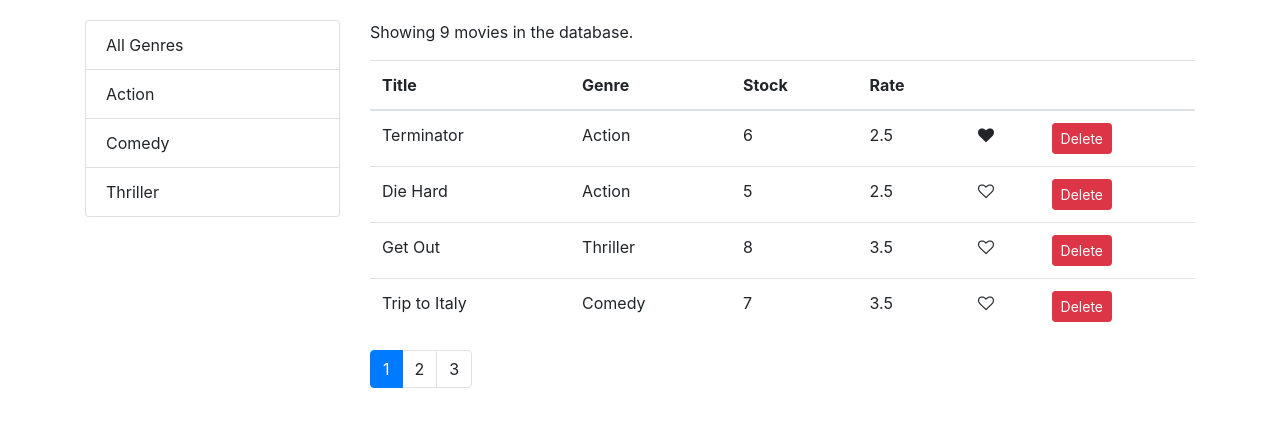
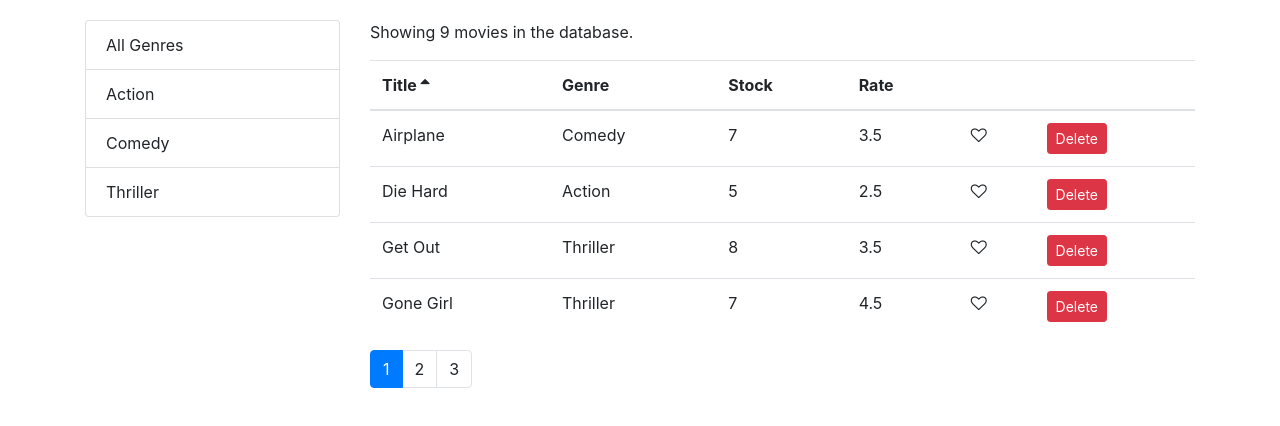
Before and after one commit to MohAhm/vidly, a React (Create React App) app: page / in a window 1280 px wide. Shown: the top 426 px of the page. Built offline with nearby package versions, Linux system fonts and the light colour scheme.

Commit message:
feat: Sort items

```diff
--- /dev/null
+++ b/src/components/common/table.js
@@ -0,0 +1,23 @@
+import React from 'react';
+import TableHeader from './tableHeader';
+import TableBody from './tableBody';
+
+
+const Table = ({ columns, sortColumn, onSort, data }) => {
+    return (
+        <table className="table">
+            <TableHeader
+                columns={columns}
+                sortColumn={sortColumn}
+                onSort={onSort}
+            />
+
+            <TableBody
+                data={data}
+                columns={columns}
+            />
+        </table>
+    );
+}
+
+export default Table;
--- /dev/null
+++ b/src/components/common/tableBody.js
@@ -0,0 +1,36 @@
+import React, { Component } from 'react'
+import _ from 'lodash';
+
+
+class TableBody extends Component {
+    renderCell = (item, column) => {
+        if (column.content)
+            return column.content(item);
+
+        return _.get(item, column.path);
+    }
+
+    createKey = (item, column) => {
+        return item._id + (column.path || column.key);
+    }
+
+    render() {
+        const { data, columns } = this.props
+
+        return (
+            <tbody>
+                {data.map(item =>
+                    <tr key={item._id}>
+                        {columns.map(column =>
+                            <td key={this.createKey(item, column)}>
+                                {this.renderCell(item, column)}
+                            </td>
+                        )}
+                    </tr>
+                )}
+            </tbody>
+        );
+    }
+}
+
+export default TableBody;
--- /dev/null
+++ b/src/components/common/tableHeader.js
@@ -0,0 +1,49 @@
+import React, { Component } from 'react'
+
+
+class TableHeader extends Component {
+    raiseSort = path => {
+        const sortColumn = {...this.props.sortColumn};
+
+        if (sortColumn.path === path)
+            sortColumn.order = sortColumn.order === "asc" ? "desc" : "asc";
+        else {
+            sortColumn.path = path;
+            sortColumn.order = "asc";
+        }
+
+        this.props.onSort(sortColumn)
+    }
+
+    renderSortIcon = column => {
+        const { sortColumn } = this.props;
+
+        if (column.path !== sortColumn.path)
+            return null;
+
+        if (sortColumn.order === 'asc')
+            return <i className="fa fa-sort-asc"/>;
+
+        return <i className="fa fa-sort-desc"/>;
+    }
+
+    render() {
+        return (
+            <thead>
+                <tr>
+                    {this.props.columns.map(column => (
+                        <th
+                            className='clickable'
+                            key={column.path || column.key}
+                            onClick={() => this.raiseSort(column.path)}
+                        >
+                            {column.label} {this.renderSortIcon(column)}
+                        </th>
+                    ))}
+                </tr>
+            </thead>
+        );
+    }
+}
+
+export default TableHeader;
--- a/src/components/movies.js
+++ b/src/components/movies.js
@@ -1,10 +1,11 @@
 import React, { Component } from 'react';
 import { getMovies } from '../services/fakeMovieService';
 import { getGenres } from '../services/fakeGenreService';
-import Like from './common/like';
 import Pagination from './common/pagination';
+import MoviesTable from './moviesTable';
 import ListGroup from './common/listGroup';
 import { paginate } from '../utils/paginate';
+import _ from 'lodash';
 
 
 class Movies extends Component {
@@ -13,10 +14,11 @@
         genres: [],
         currentPage: 1,
         pageSize: 4,
+        sortColumn: { path: 'title', order: 'asc' }
     };
 
     componentDidMount() {
-        const genres = [{ name: "All Genres" }, ...getGenres()];
+        const genres = [{ _id: '', name: "All Genres" }, ...getGenres()];
 
         this.setState({
             movies: getMovies(),
@@ -27,7 +29,7 @@
     handleDelete = movie => {
         const movies = this.state.movies.filter(m => m._id !== movie._id);
 
-        this.setState({ movies })
+        this.setState({ movies });
     };
 
     handleLike = movie => {
@@ -38,37 +40,47 @@
         movies[index].liked = !movies[index].liked;
 
         this.setState({ movies });
-
-        // console.log('Like Clicked', movie);
     };
 
     handlePageChange = page => {
-        this.setState({ currentPage: page })
-
-        // console.log('Page:', page);
-    }
+        this.setState({ currentPage: page });
+    };
 
     handleGenreSelect = genre => {
         this.setState({
             selectedGenre: genre,
             currentPage: 1
         });
+    };
 
-        // console.log(genre);
+    handleSort = sortColumn => {
+        this.setState({ sortColumn });
+
+        // console.log(path);
+    };
+
+    getPageData = () => {
+        const { movies: allMovies, selectedGenre, sortColumn, currentPage, pageSize } = this.state;
+
+        const filtered = selectedGenre && selectedGenre._id
+        ? allMovies.filter(m => m.genre._id === selectedGenre._id)
+        : allMovies;
+
+        const sorted = _.orderBy(filtered, [sortColumn.path], [sortColumn.order]);
+
+        const movies = paginate(sorted, currentPage, pageSize);
+
+        return { totalCount: filtered.length, data: movies }
     }
 
     render() {
         const { length: count } = this.state.movies;
-        const { movies: allMovies, selectedGenre, currentPage, pageSize } = this.state
+        const { sortColumn, currentPage, pageSize } = this.state;
 
         if (count === 0)
             return <p>There are no movies in the database.</p>
 
-        const filtered = selectedGenre && selectedGenre._id
-            ? allMovies.filter(m => m.genre._id === selectedGenre._id)
-            : allMovies;
-
-        const movies = paginate(filtered, currentPage, pageSize);
+        const { totalCount, data: movies } = this.getPageData();
 
         return (
             <div className='row'>
@@ -81,44 +93,18 @@
                 </div>
 
                 <div className="col">
-                    <p>Showing {filtered.length} movies in the database.</p>
+                    <p>Showing {totalCount} movies in the database.</p>
 
-                    <table className="table">
-                        <thead>
-                            <tr>
-                                <th>Title</th>
-                                <th>Genre</th>
-                                <th>Stock</th>
-                                <th>Rate</th>
-                                <th />
-                                <th />
-                            </tr>
-                        </thead>
-                        <tbody>
-                            {movies.map(movie => (
-                                <tr key={movie._id}>
-                                    <td>{movie.title}</td>
-                                    <td>{movie.genre.name}</td>
-                                    <td>{movie.numberInStock}</td>
-                                    <td>{movie.dailyRentalRate}</td>
-                                    <td>
-                                        <Like
-                                            liked={movie.liked}
-                                            onClick={() => this.handleLike(movie)}
-                                        />
-                                    </td>
-                                    <td>
-                                        <button onClick={() => this.handleDelete(movie)} className="btn btn-danger btn-sm">
-                                            Delete
-                                        </button>
-                                    </td>
-                                </tr>
-                            ))}
-                        </tbody>
-                    </table>
+                    <MoviesTable
+                        movies={movies}
+                        sortColumn={sortColumn}
+                        onLike={this.handleLike}
+                        onSort={this.handleSort}
+                        onDelete={this.handleDelete}
+                    />
 
                     <Pagination
-                        itemsCount={filtered.length}
+                        itemsCount={totalCount}
                         pageSize={pageSize}
                         currentPage={currentPage}
                         onPageChange={this.handlePageChange}
--- /dev/null
+++ b/src/components/moviesTable.js
@@ -0,0 +1,45 @@
+import React, { Component } from 'react';
+import Like from './common/like';
+import Table from './common/table';
+
+
+
+class MoviesTable extends Component {
+    columns = [
+        { path: 'title', label: 'Title'},
+        { path: 'genre.name', label: 'Genre'},
+        { path: 'numberInStock', label: 'Stock'},
+        { path: 'dailyRentalRate', label: 'Rate'},
+        {
+            key: 'like',
+            content: movie => (
+                <Like liked={movie.liked} onClick={() => this.props.onLike(movie)}/>
+            )
+        },
+        {
+            key: 'delete',
+            content: movie => (
+                <button
+                    onClick={() => this.props.onDelete(movie)}
+                    className="btn btn-danger btn-sm">
+                    Delete
+                </button>
+            )
+        },
+    ]
+
+    render() {
+        const { movies, onSort, sortColumn } = this.props;
+
+        return (
+            <Table
+                columns={this.columns}
+                data={movies}
+                sortColumn={sortColumn}
+                onSort={onSort}
+            />
+        );
+    }
+}
+
+export default MoviesTable;
--- a/src/index.css
+++ b/src/index.css
@@ -12,3 +12,8 @@
   font-family: source-code-pro, Menlo, Monaco, Consolas, 'Courier New',
     monospace;
 }
+
+
+.clickable {
+  cursor: pointer;
+}
```
